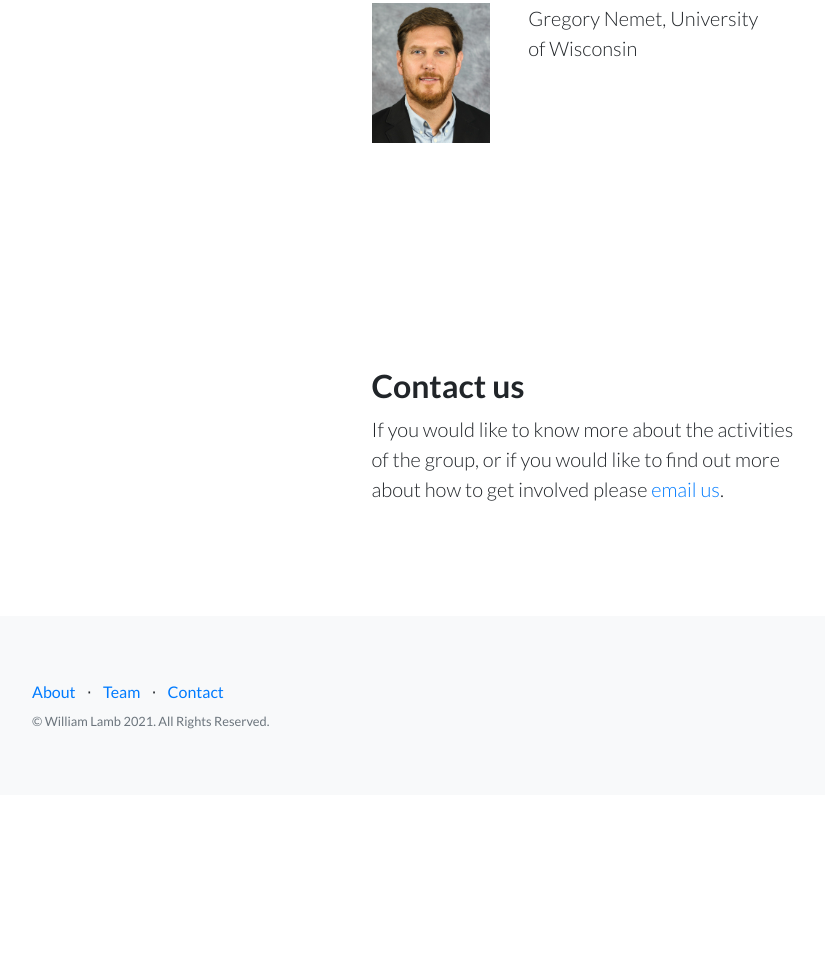
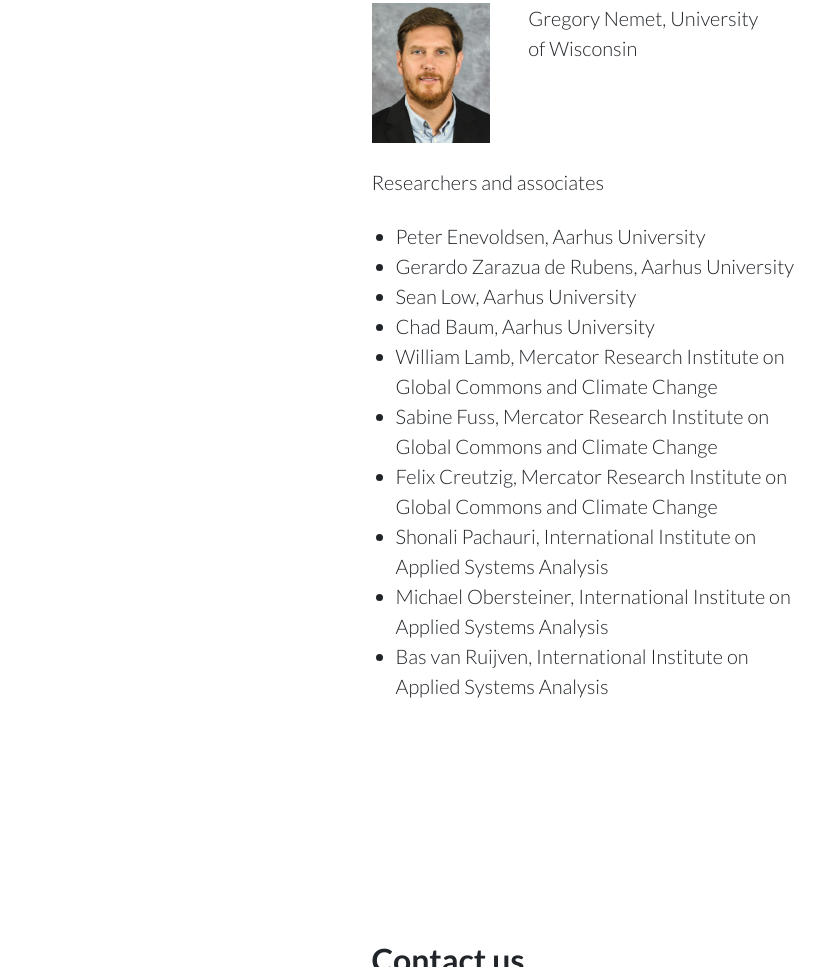
Before and after one commit to genie-erc/genie-erc.github.io, a website: page index.html in a window 1280 px wide. Shown: the part 3794-4761 px from the top of the page, without its empty margins (53-878 px from the left). Before the commit the page ends 4589 px from the top, so only its background shows below. Drawn offline with Linux system fonts and the light colour scheme.

Commit message:
added researchers and associates

```diff
--- a/index.html
+++ b/index.html
@@ -214,6 +214,19 @@
             </div>
           </div>
 
+          <p class="lead my-4">Researchers and associates</p>
+          <ul class="lead pl-4">
+            <li>Peter Enevoldsen, Aarhus University</li>
+            <li>Gerardo Zarazua de Rubens, Aarhus University</li>
+            <li>Sean Low, Aarhus University</li>
+            <li>Chad Baum, Aarhus University</li>
+            <li>William Lamb, Mercator Research Institute on Global Commons and Climate Change</li>
+            <li>Sabine Fuss, Mercator Research Institute on Global Commons and Climate Change</li>
+            <li>Felix Creutzig, Mercator Research Institute on Global Commons and Climate Change</li>
+            <li>Shonali Pachauri, International Institute on Applied Systems Analysis</li>
+            <li>Michael Obersteiner, International Institute on Applied Systems Analysis</li>
+            <li>Bas van Ruijven, International Institute on Applied Systems Analysis</li>
+          </ul>
 
           </div>
       </div>
```
